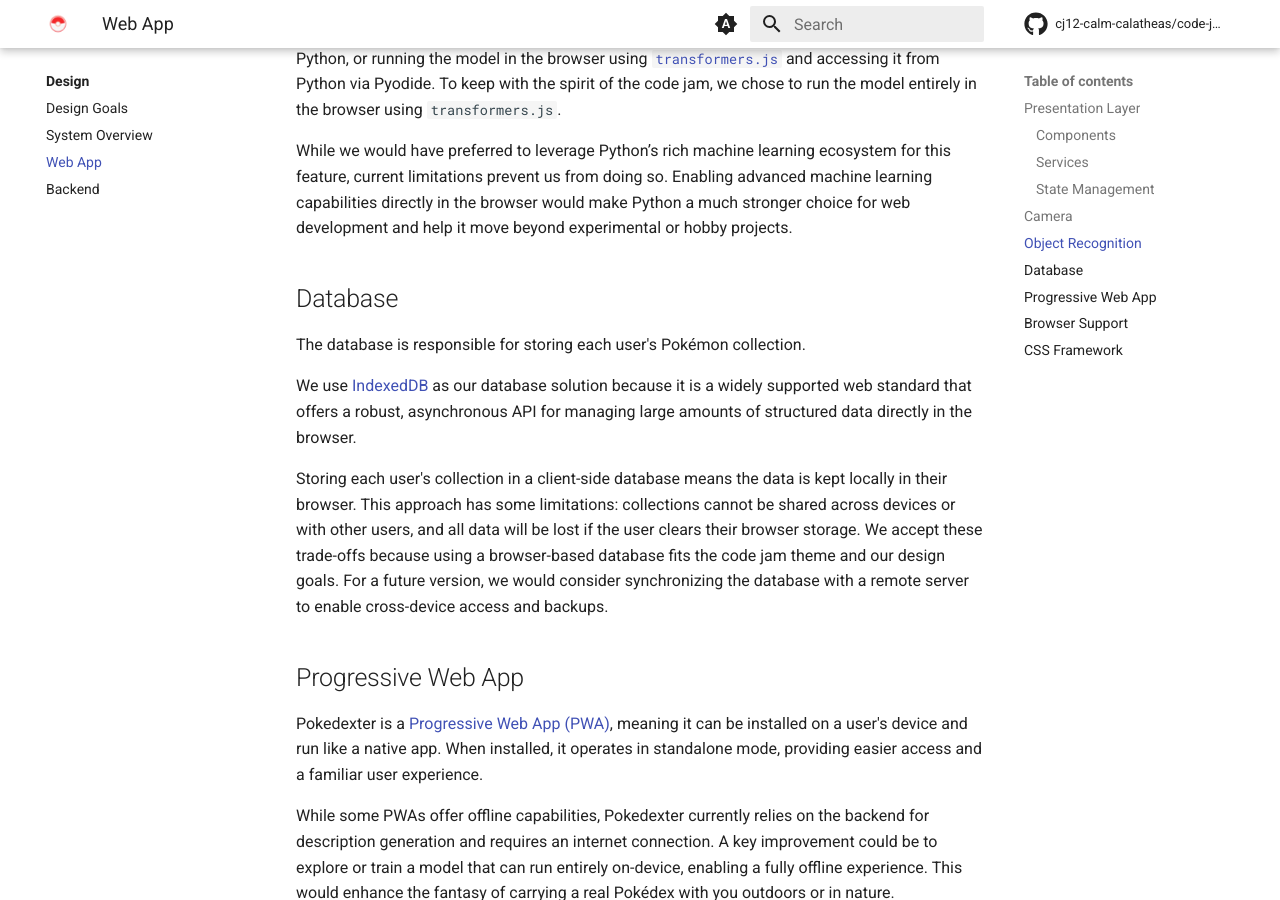
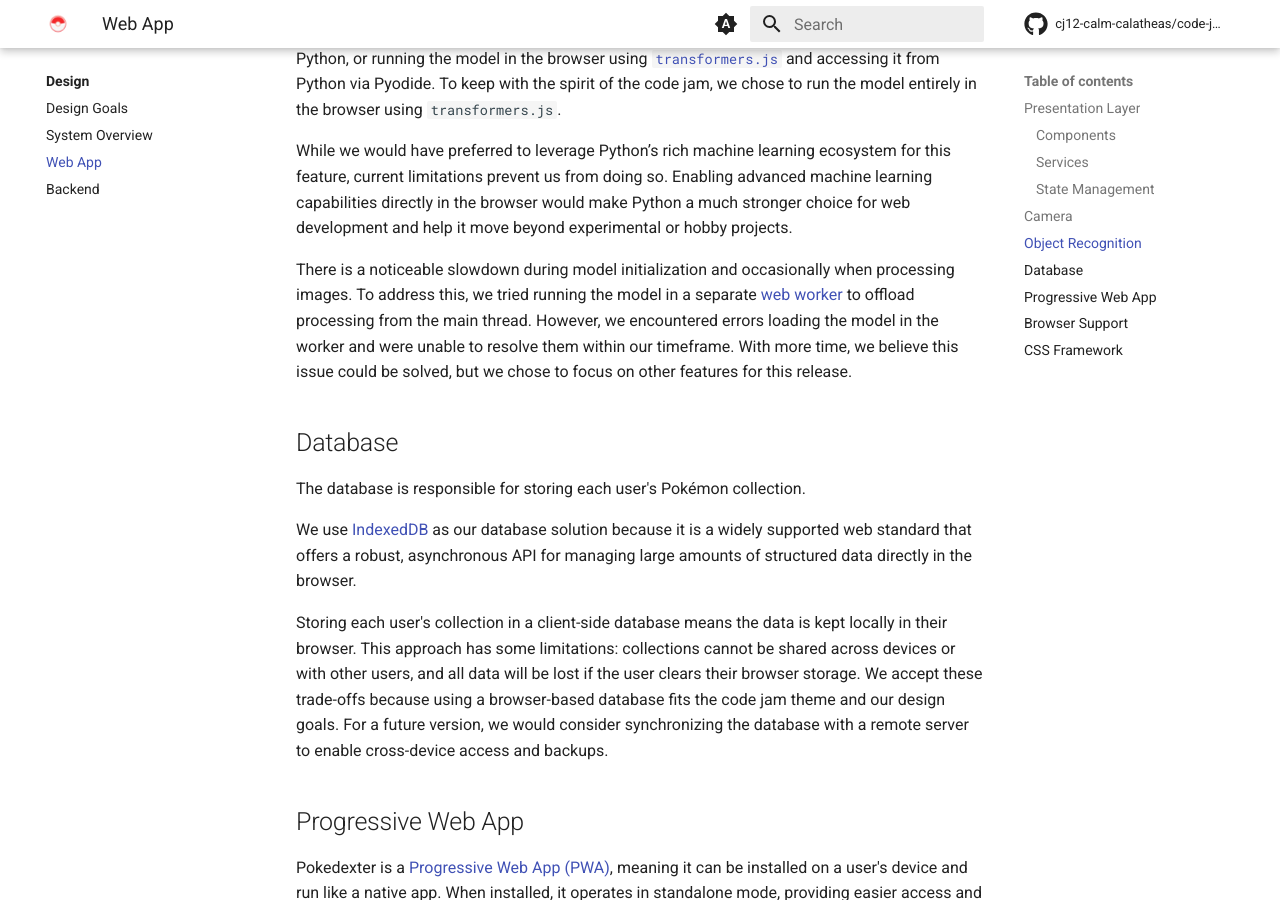
Before and after one commit to cj12-calm-calatheas/code-jam-12, an MkDocs documentation site: the page built from docs/design/web-app.md, in a window 1280 px wide and 900 px high, scrolled down 3244 px. Built offline with MkDocs 1.6.1 and Material for MkDocs 9.7.7, drawn with Linux system fonts in a browser that asks for light colours; comment, search, counter and statistics services are not loaded.

Commit message:
docs: address slowdown due to object recognition model

```diff
--- a/docs/design/web-app.md
+++ b/docs/design/web-app.md
@@ -115,6 +115,12 @@ While we would have preferred to leverage Python’s rich machine learning ecosy
 prevent us from doing so. Enabling advanced machine learning capabilities directly in the browser would make Python a much
 stronger choice for web development and help it move beyond experimental or hobby projects.
 
+There is a noticeable slowdown during model initialization and occasionally when processing images. To address this, we
+tried running the model in a separate [web worker](https://docs.pyscript.net/2025.8.1/user-guide/workers/) to offload
+processing from the main thread. However, we encountered errors loading the model in the worker and were unable to resolve
+them within our timeframe. With more time, we believe this issue could be solved, but we chose to focus on other features
+for this release.
+
 ## Database
 
 The database is responsible for storing each user's Pokémon collection.
```
